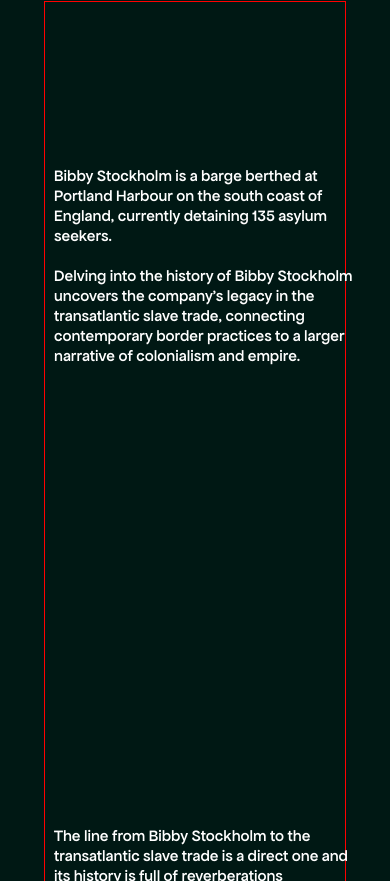
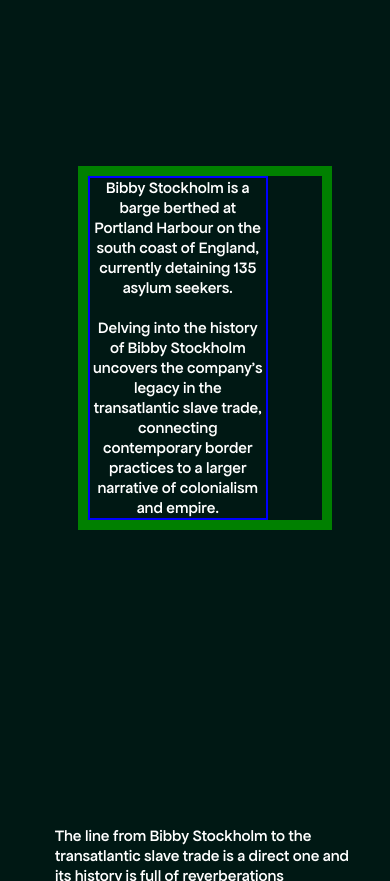
Before and after one commit to rowenadesilva/returningtothehold, a React (Create React App) app: page / in a window 390 px wide. Shown: the part 843-1724 px from the top of the page. Built offline with nearby package versions, Linux system fonts and the light colour scheme.

Commit message:
start responsive

```diff
--- a/src/components/Chapters.js
+++ b/src/components/Chapters.js
@@ -12,12 +12,13 @@
   position: absolute;
   display: flex;
   width: 60vw;
-  // border: 3px solid green;
+  left: calc((100vw - var(--width)) / -2);
+  margin-left: 20vw;
+  border: 10px solid green;
 `;
 
 const ChapterCopy = styled.div`
   width: 75%;
-  // border: 1px solid yellow;
   > * {
     margin-top: 800px;
   }
@@ -30,9 +31,14 @@
 const PinnedChapter = styled.div`
   font-size: 1.3em;
   text-align: left;
+  border: 2px solid blue;
 
   @media (max-width: 1000px) {
-    font-size: 1.2em;
+    font-size: 1.1em;
+  }
+
+  @media (min-width: 1000px && max-height: 900px) {
+    font-size: 1em;
   }
 
   @media (max-width: 768px) {
@@ -79,6 +85,9 @@
 `;
 
 export default function Chapters() {
+  const abstract1 = useRef();
+  const abstractTrigger = useRef();
+
   const introTrigger = useRef();
   const introduction1 = useRef();
   const introduction2 = useRef();
@@ -101,9 +110,9 @@
   const langhamIndustriesTrigger2 = useRef();
   const langhamIndustriesReference3 = useRef();
 
-const holdRepeatsTrigger = useRef();
-const holdRepeats1 = useRef();
-const holdRepeatsReference1 = useRef();
+  const holdRepeatsTrigger = useRef();
+  const holdRepeats1 = useRef();
+  const holdRepeatsReference1 = useRef();
 
   // all GSAP text animations
   useGSAP(() => {
@@ -152,6 +161,13 @@
       });
     }
 
+    // PIN ABSTRACT CHAPTER
+    pinningChapters(
+      [abstract1.current],
+      [],
+      abstractTrigger
+    );
+
     // PIN INTRODUCTION CHAPTER
     pinningChapters(
       [introduction1.current, introduction2.current, introduction3.current],
@@ -183,8 +199,8 @@
       langhamIndustriesTrigger2
     );
 
-     // PIN THE HOLD REPEATS CHAPTER
-     pinningChapters(
+    // PIN THE HOLD REPEATS CHAPTER
+    pinningChapters(
       [holdRepeats1.current],
       [holdRepeatsReference1.current],
       holdRepeatsTrigger
@@ -193,6 +209,18 @@
 
   return (
     <div>
+      {/* ABSTRACT CHAPTER */}
+      <ChapterWrapper style={{ top: "calc(var(--height) * 0.01)" }}>
+        <ChapterCopy ref={abstractTrigger}>
+          <PinnedChapter ref={abstract1} style={{ width: "100%", textAlign: "center"}}>
+            Bibby Stockholm is a barge berthed at Portland Harbour on the south
+        coast of England, currently detaining 135 asylum seekers. <br /> <br />
+        Delving into the history of Bibby Stockholm uncovers the company’s
+        legacy in the transatlantic slave trade, connecting contemporary border
+        practices to a larger narrative of colonialism and empire.
+          </PinnedChapter>
+        </ChapterCopy>
+      </ChapterWrapper>
       {/* INTRO CHAPTER */}
       <ChapterWrapper style={{ top: "calc(var(--height) * 0.155)" }}>
         <ChapterCopy ref={introTrigger}>
@@ -234,6 +262,7 @@
         </ChapterCopy>
         <ChapterReference>
           <PinnedReference ref={introReference1}>
+            <br />
             “Liverpool and the transatlantic slave trade,” Archives Centre,
             Maritime Museum, National Museums of Liverpool
           </PinnedReference>
--- a/src/components/Content.js
+++ b/src/components/Content.js
@@ -12,6 +12,7 @@
 
 const Wrapper = styled.div`
   border: 10px solid red;
+  text-align: center;
 `;
 
 const Intro = styled.div`
@@ -53,13 +54,6 @@
 
   return (
     <Wrapper ref={wrapperRef}>
-      <Intro ref={abstract} style={{ top: "calc(var(--height) * 0.01)" }}>
-        Bibby Stockholm is a barge berthed at Portland Harbour on the south
-        coast of England, currently detaining 135 asylum seekers. <br /> <br />
-        Delving into the history of Bibby Stockholm uncovers the company’s
-        legacy in the transatlantic slave trade, connecting contemporary border
-        practices to a larger narrative of colonialism and empire.
-      </Intro>
       <Intro style={{ top: "calc(var(--height) * 0.05)" }}>
         The line from Bibby Stockholm to the transatlantic slave trade is a
         direct one and its history is full of reverberations
--- a/src/components/ImageLine.js
+++ b/src/components/ImageLine.js
@@ -13,7 +13,6 @@
   fill: none;
   stroke: white;
   stroke-width: 0.1px;
-  border: 1px solid red;
 
   @media (max-width: 1000px) {
     width: 700px;
```
